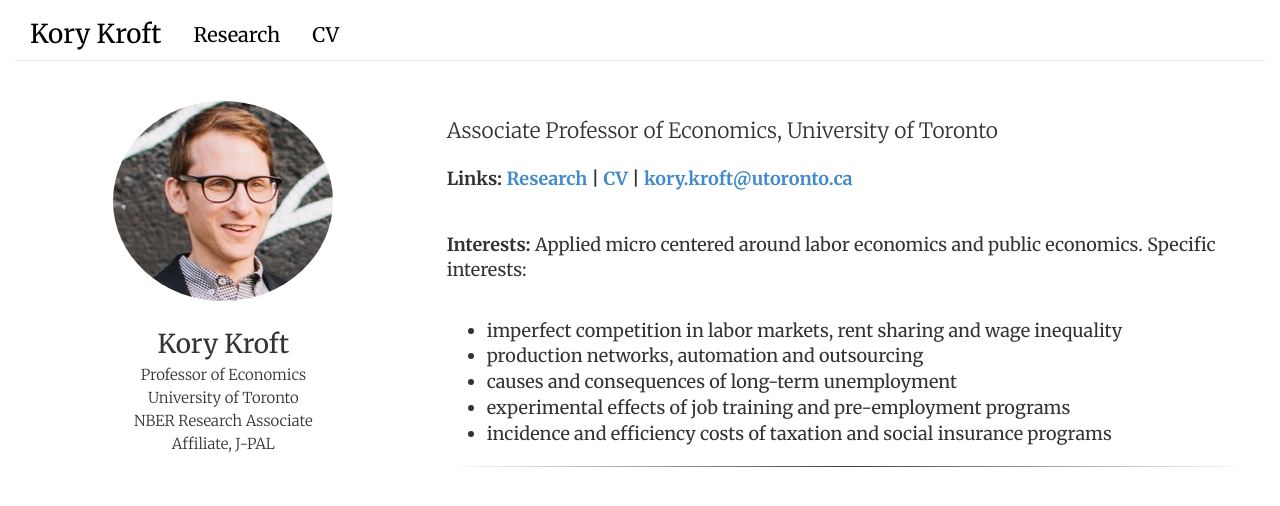
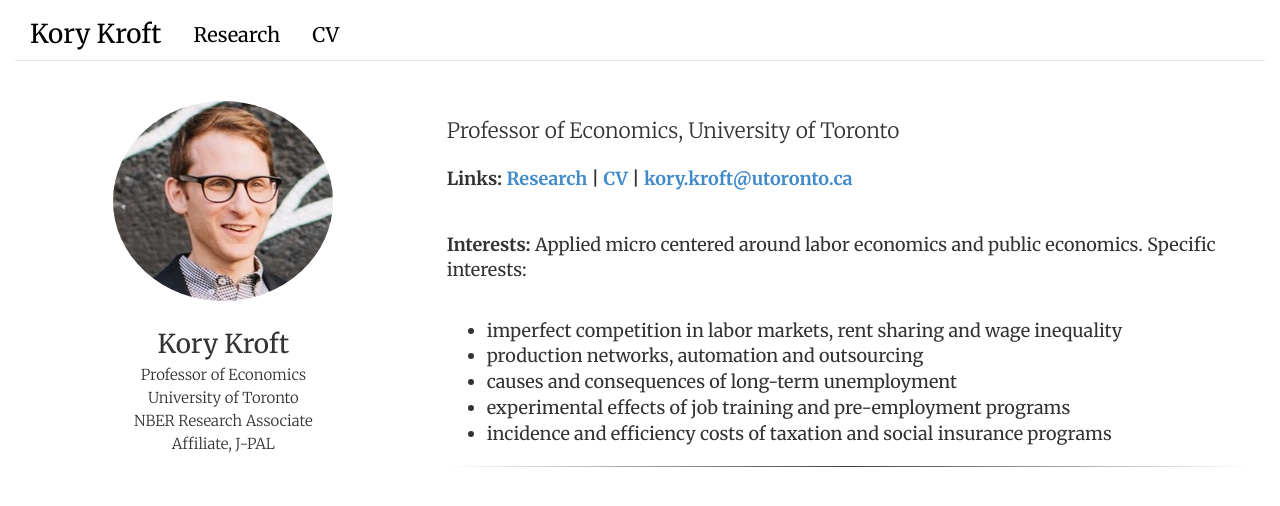
Before and after one commit to korykroft/korykroft.github.io, a Jekyll site: the page built from index.html, in a window 1280 px wide. Shown: the top 506 px of the page. Built offline with Jekyll 4.4.1, drawn with Linux system fonts in a browser that asks for light colours.

Commit message:
Update index.html

```diff
--- a/index.html
+++ b/index.html
@@ -34,7 +34,7 @@ description: Kory Kroft's personal webpage
 		</div>
 	</div>
 	<div itemscope itemtype="http://data-vocabulary.org/Person" class="col-12 col-md-8" style="font-size: 0.9em; opacity:1.0;">
-		<p class="lead">Associate Professor of Economics, University of Toronto</p>
+		<p class="lead">Professor of Economics, University of Toronto</p>
 		<p><b>Links:  <a href="/research"> Research </a>|<a href="/cv/resume_1.pdf" title="CV"> CV </a>|<a href="mailto:kory.kroft@utoronto.ca" title="Contact"> kory.kroft@utoronto.ca</a></b></p>
 
 		<hr style="opacity:0.0">
```
